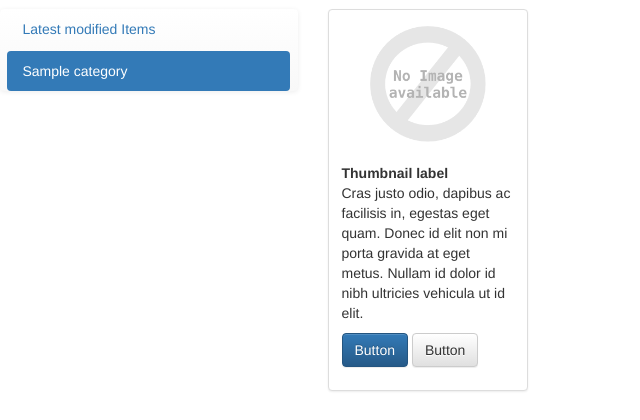
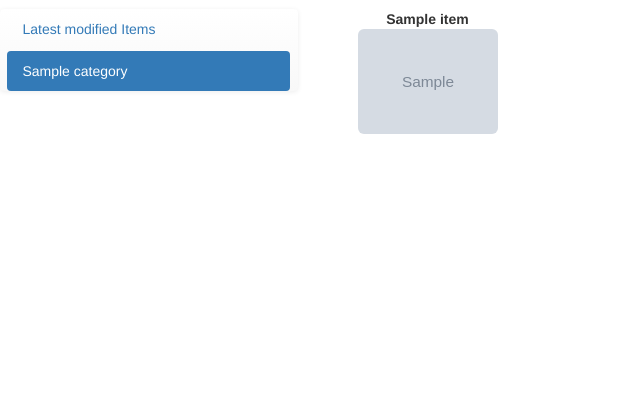
Before and after one commit to aristoteles-nunez/Item-Catalog, a Flask app: page /categories/1/ in a window 1280 px wide. Shown: the part 51-471 px from the top of the page, without its empty margins (0-640 px from the left). Run offline with Flask 2, Linux system fonts and the light colour scheme; tables that the repository leaves empty hold one stand-in row (values such as "Sample post"); grey boxes marked "Sample" are stand-in pictures; some libraries are stand-ins or nearby versions.

Commit message:
feat: Filter by category on rendering each item

```diff
--- a/app.py
+++ b/app.py
@@ -24,9 +24,9 @@ def index():
 @app.route('/categories/<category_id>/')
 def get_category(category_id):
     categories = db_session.query(Category).order_by(Category.name).all()
-    category = db_session.query(Category).filter_by(id=category_id).one()
+    items = db_session.query(Item).filter_by(category_id=category_id).order_by(Item.name).all()
     return render_template('items.html', categories=categories, active_category=int(category_id),
-                           logged_in=False)
+                           items=items, logged_in=False)
 
 
 @app.route('/categories/json/')
--- a/templates/items.html
+++ b/templates/items.html
@@ -1,6 +1,40 @@
 {% extends "base.html" %}
 
 {% block content %}
+<div class="container-fluid" style="margin: auto; width: 100%;">
+    {%- for item in items -%}
+        <div class="col-sm-6 col-md-4 col-lg-3  item-tile text-center img-rounded" data-category-url="{{ url_for('get_category', category_id=item.category_id) }}" style="height: 170px; width: 170px;">
+            <strong>{{item.name}}</strong>
+            {%- if item.image_path and item.image_path|length > 0 -%}
+                <img src="{{ url_for('static', filename=item.image_path) }}" width="140" class="img-rounded">
+            {%- else -%}
+                <img src="{{ url_for('static', filename='images/noimage.png') }}" width="140" class="img-rounded">
+            {%- endif -%}
+            <br>
+        </div>
+    {%- endfor -%}
+</div>
+
+<script type="text/javascript" charset="utf-8">
+    // Obtain redirection url from div tag, and make redirection
+    $(document).on('click', '.item-tile', function (event) {
+        var url_go = $(this).attr('data-category-url')
+        window.location.href = url_go;
+    });
+
+    // Animate in the movies when the page loads
+    $(document).ready(function () {
+      $('.item-tile').hide().first().show("fast", function showNext() {
+        $(this).next("div").show("fast", showNext);
+      });
+    });
+</script>
+
+{% endblock %}
+
+
+
+<!--
 <div class="row">
   <div class="col-sm-6 col-md-4">
     <div class="thumbnail" style="width:200px">
@@ -15,5 +49,4 @@
 </div>
 <script type="text/javascript" charset="utf-8">
 </script>
-
-{% endblock %}
+-->
```
